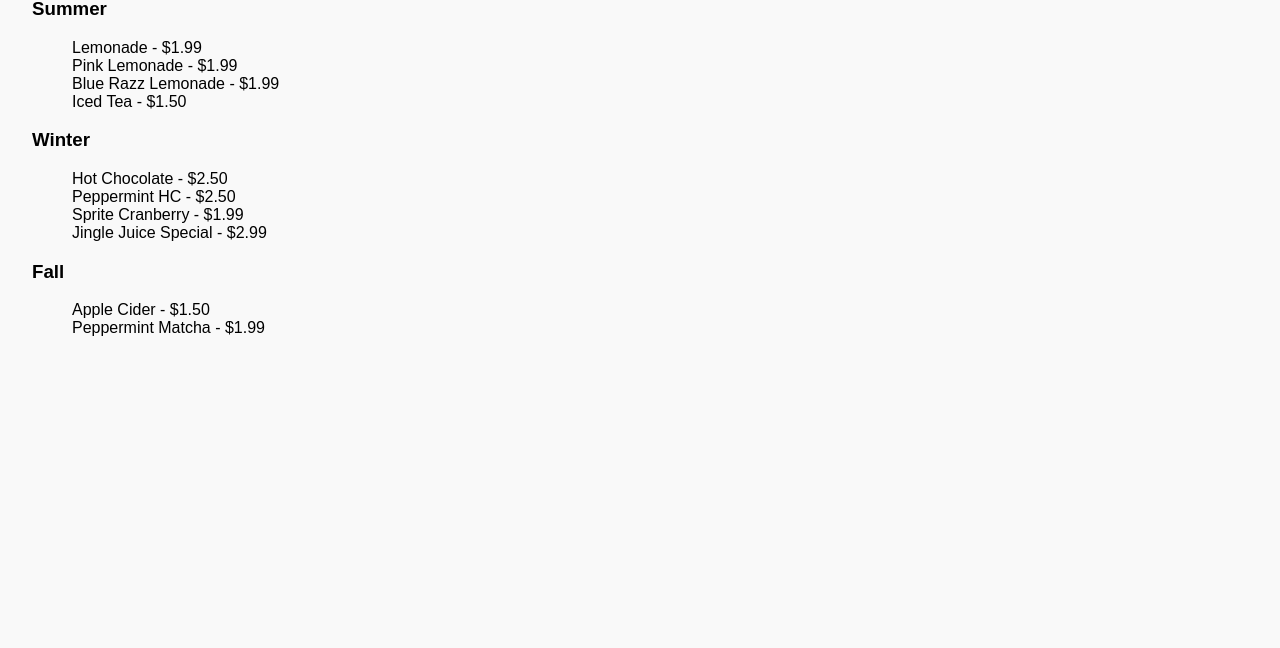
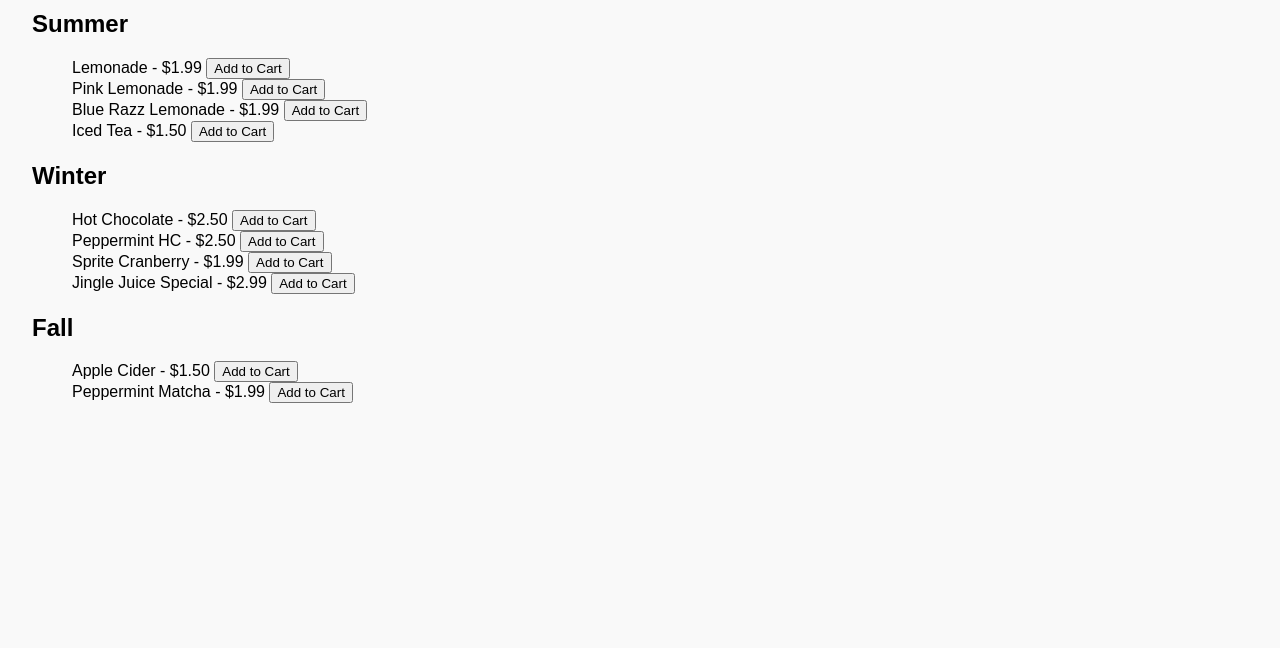
Before and after one commit to notbxna/SnackStops, a plain HTML site: page drinks.html in a window 1280 px wide. Shown: the part 152-800 px from the top of the page. Drawn offline with Linux system fonts and the light colour scheme.

Commit message:
Update drinks.html

```diff
--- a/drinks.html
+++ b/drinks.html
@@ -1,9 +1,10 @@
 <!DOCTYPE html>
 <html lang="en">
 <head>
-  <meta charset="UTF-8" />
+  <meta charset="UTF-8">
   <title>SnackStop - Drinks</title>
-  <link rel="stylesheet" href="styles.css" />
+  <link rel="stylesheet" href="styles.css">
+  <script src="orders.js" defer></script>
 </head>
 <body>
   <nav>
@@ -11,31 +12,31 @@
     <a href="food.html">Food</a>
     <a href="drinks.html">Drinks</a>
     <a href="custom.html">Custom</a>
+    <a href="cart.html">Cart</a>
   </nav>
+  <main>
+    <h1>Seasonal Drinks</h1>
 
-  <main>
-    <h2>Seasonal Drinks</h2>
-
-    <h3>Summer</h3>
+    <h2>Summer</h2>
     <ul>
-      <li>Lemonade - $1.99</li>
-      <li>Pink Lemonade - $1.99</li>
-      <li>Blue Razz Lemonade - $1.99</li>
-      <li>Iced Tea - $1.50</li>
+      <li>Lemonade - $1.99 <button onclick="addToCart('Lemonade ($1.99)')">Add to Cart</button></li>
+      <li>Pink Lemonade - $1.99 <button onclick="addToCart('Pink Lemonade ($1.99)')">Add to Cart</button></li>
+      <li>Blue Razz Lemonade - $1.99 <button onclick="addToCart('Blue Razz Lemonade ($1.99)')">Add to Cart</button></li>
+      <li>Iced Tea - $1.50 <button onclick="addToCart('Iced Tea ($1.50)')">Add to Cart</button></li>
     </ul>
 
-    <h3>Winter</h3>
+    <h2>Winter</h2>
     <ul>
-      <li>Hot Chocolate - $2.50</li>
-      <li>Peppermint HC - $2.50</li>
-      <li>Sprite Cranberry - $1.99</li>
-      <li>Jingle Juice Special - $2.99</li>
+      <li>Hot Chocolate - $2.50 <button onclick="addToCart('Hot Chocolate ($2.50)')">Add to Cart</button></li>
+      <li>Peppermint HC - $2.50 <button onclick="addToCart('Peppermint HC ($2.50)')">Add to Cart</button></li>
+      <li>Sprite Cranberry - $1.99 <button onclick="addToCart('Sprite Cranberry ($1.99)')">Add to Cart</button></li>
+      <li>Jingle Juice Special - $2.99 <button onclick="addToCart('Jingle Juice Special ($2.99)')">Add to Cart</button></li>
     </ul>
 
-    <h3>Fall</h3>
+    <h2>Fall</h2>
     <ul>
-      <li>Apple Cider - $1.50</li>
-      <li>Peppermint Matcha - $1.99</li>
+      <li>Apple Cider - $1.50 <button onclick="addToCart('Apple Cider ($1.50)')">Add to Cart</button></li>
+      <li>Peppermint Matcha - $1.99 <button onclick="addToCart('Peppermint Matcha ($1.99)')">Add to Cart</button></li>
     </ul>
   </main>
 </body>
```
